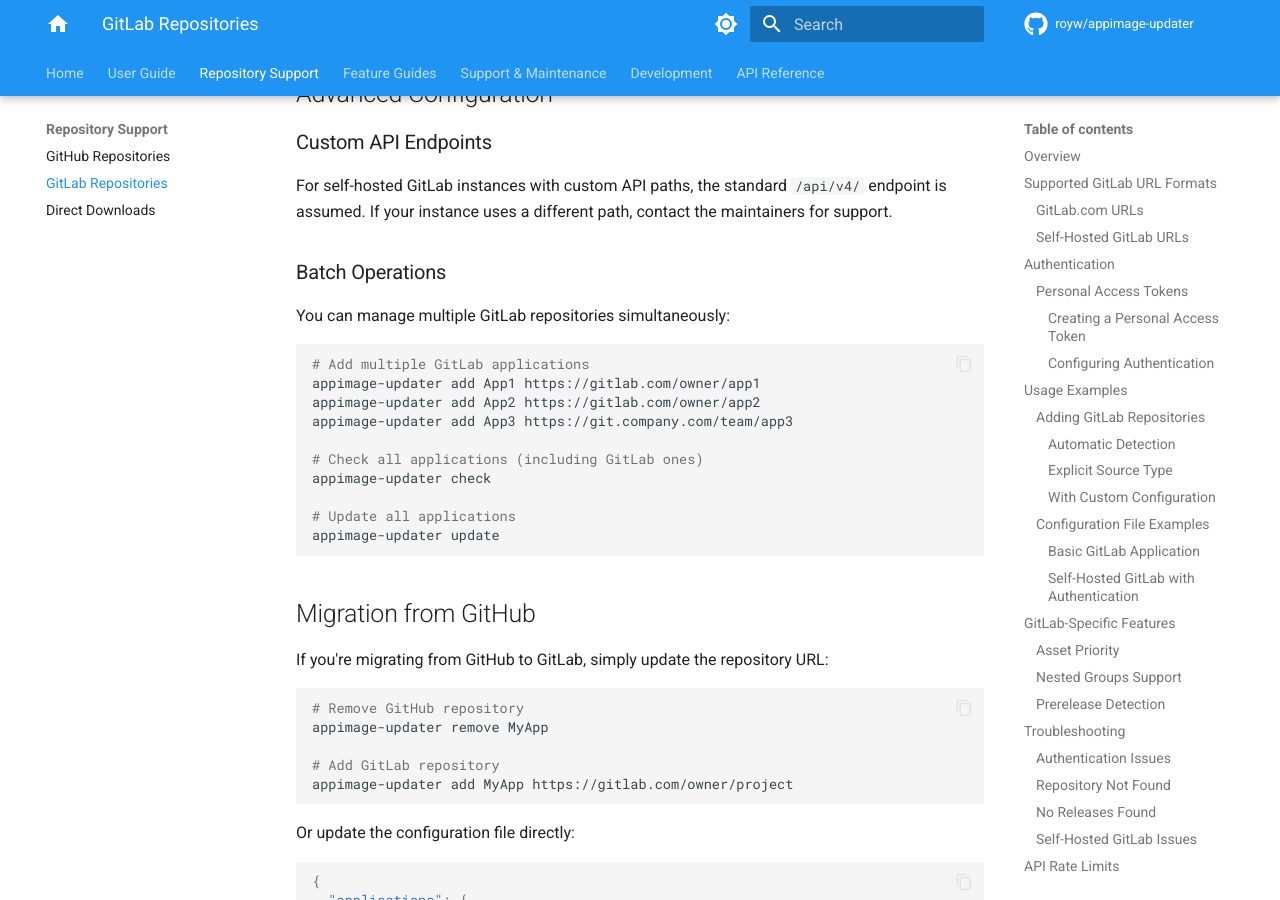
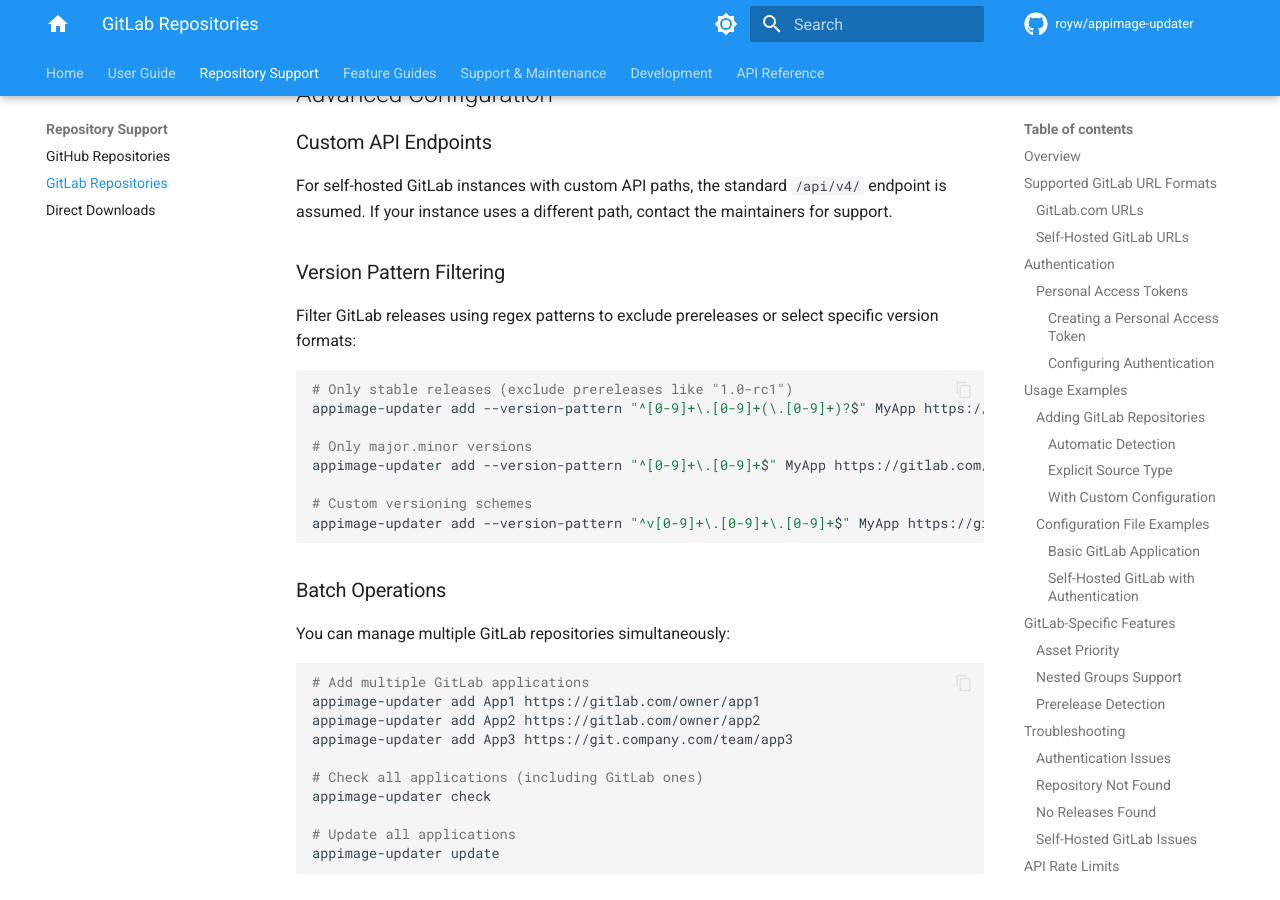
Before and after one commit to royw/appimage-updater, an MkDocs documentation site: the page built from docs/gitlab-support.md, in a window 1280 px wide and 900 px high, scrolled down 5583 px. Built offline with MkDocs 1.6.1 and Material for MkDocs 9.7.7, drawn with Linux system fonts in a browser that asks for light colours; comment, search, counter and statistics services are not loaded.

Commit message:
docs: Add version-pattern examples to GitHub and GitLab support guides
- Add version pattern filtering section to github-support.md
- Add version pattern filtering section to gitlab-support.md
- Include practical examples for stable release filtering
- Document custom versioning scheme patterns
- Show how to exclude prereleases with regex patterns

Both repository type docs now have comprehensive version filtering examples.

````diff
--- a/docs/gitlab-support.md
+++ b/docs/gitlab-support.md
@@ -248,6 +248,21 @@
 
 For self-hosted GitLab instances with custom API paths, the standard `/api/v4/` endpoint is assumed. If your instance uses a different path, contact the maintainers for support.
 
+### Version Pattern Filtering
+
+Filter GitLab releases using regex patterns to exclude prereleases or select specific version formats:
+
+```bash
+# Only stable releases (exclude prereleases like "1.0-rc1")
+appimage-updater add --version-pattern "^[0-9]+\.[0-9]+(\.[0-9]+)?$" MyApp https://gitlab.com/owner/project
+
+# Only major.minor versions
+appimage-updater add --version-pattern "^[0-9]+\.[0-9]+$" MyApp https://gitlab.com/owner/project
+
+# Custom versioning schemes
+appimage-updater add --version-pattern "^v[0-9]+\.[0-9]+\.[0-9]+$" MyApp https://gitlab.com/owner/project
+```
+
 ### Batch Operations
 
 You can manage multiple GitLab repositories simultaneously:
````
Also changed, not shown: docs/github-support.md (+15 -0 lines).
